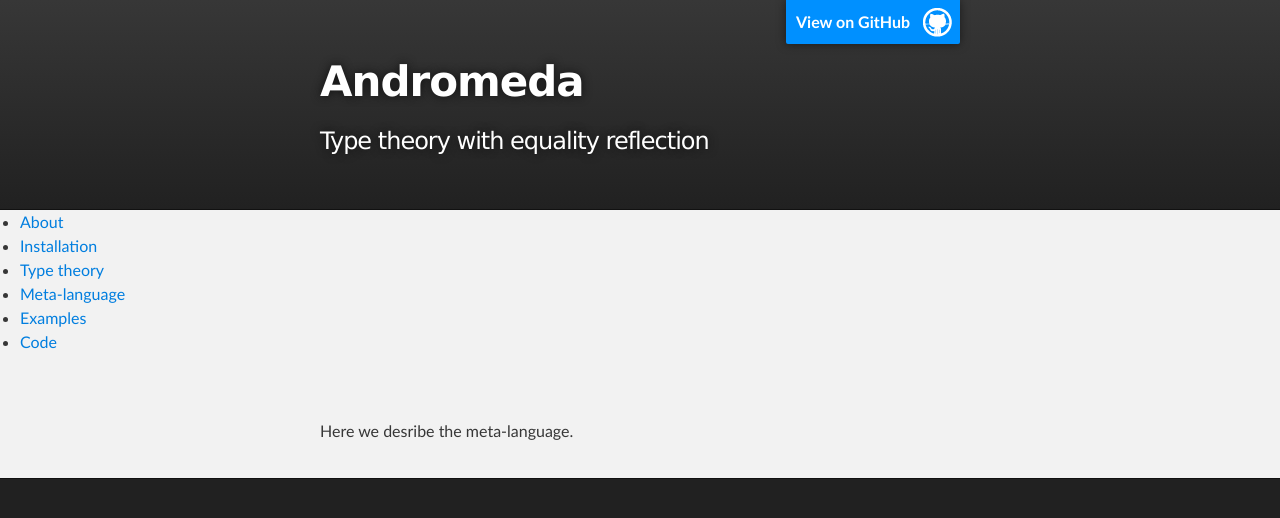
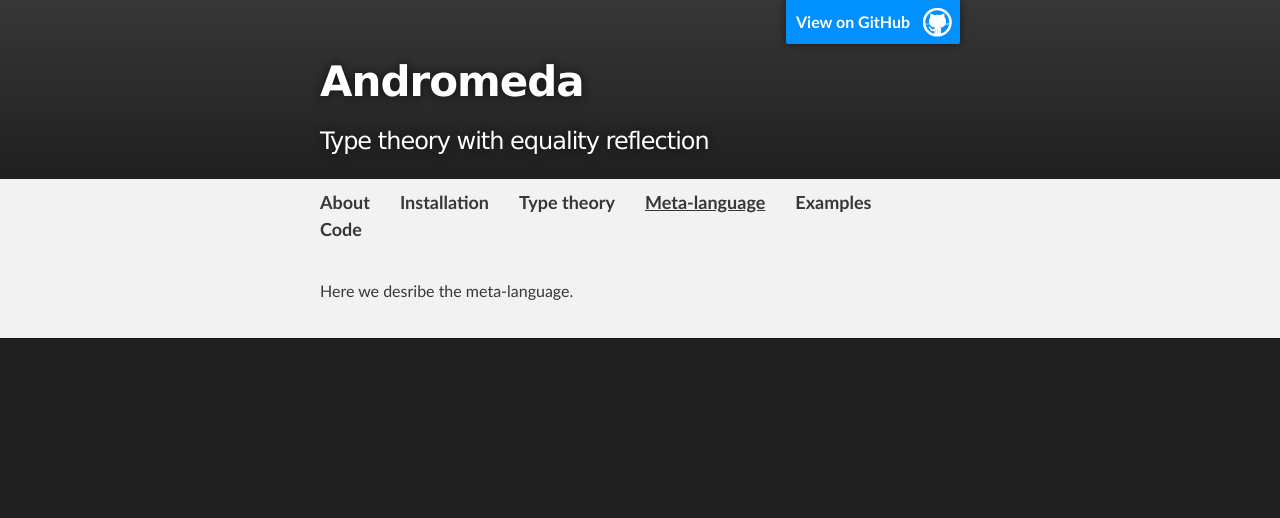
Before and after one commit to Andromedans/andromeda, a Jekyll site: the page built from meta-language.md, in a window 1280 px wide. Shown: the top 518 px of the page. Built offline with Jekyll 4.4.1, drawn with Linux system fonts in a browser that asks for light colours.

Commit message:
Push forgotten changes.

```diff
--- a/stylesheets/stylesheet.css
+++ b/stylesheets/stylesheet.css
@@ -1,5 +1,5 @@
 /*******************************************************************************
-Slate Theme for GitHub Pages
+Based on Slate Theme for GitHub Pages
 by Jason Costello, @jsncostello
 *******************************************************************************/
 
@@ -61,7 +61,7 @@ body {
 h1, h2, h3, h4, h5, h6 {
   margin: 10px 0;
   font-weight: 700;
-  color:#222222;
+  color: #222222;
   font-family: 'Lucida Grande', 'Calibri', Helvetica, Arial, sans-serif;
   letter-spacing: -1px;
 }
@@ -74,7 +74,6 @@ h1 {
 h2 {
   padding-bottom: 10px;
   font-size: 32px;
-  background: url('../images/bg_hr.png') repeat-x bottom;
 }
 
 h3 {
@@ -118,7 +117,7 @@ a {
   -ms-transition: text-shadow 0.5s ease;
 }
 
-a:hover, a:focus {text-decoration: underline;}
+a:hover, a:focus { text-decoration: underline; }
 
 footer a {
   color: #F2F2F2;
@@ -256,6 +255,43 @@ form {
   padding: 20px;
 }
 
+/* Navigation (written by an amateur) */
+
+nav {
+  background: #f2f2f2;
+  max-width: 640px;
+  margin: 0 auto;
+  padding: 10px 0px 40px 0px;
+}
+
+nav a {
+  display: block;
+  color: #373737;
+  font-size: 18px;
+  font-weight: bold;
+  text-align: left;
+  margin-right: 30px;
+e}
+
+nav a:hover {
+  color: #007edf;
+}
+
+nav a.active {
+  text-decoration: underline;
+}
+
+nav ul {
+  list-style-type: none;
+  padding: 0;
+  margin: 0;
+  width: 100%;
+}
+
+nav li {
+  float: left;
+}
+
 /*******************************************************************************
 Full-Width Styles
 *******************************************************************************/
@@ -296,7 +332,7 @@ Full-Width Styles
 }
 
 #header_wrap .inner {
-  padding: 50px 10px 30px 10px;
+  padding: 50px 10px 0px 10px;
 }
 
 #project_title {
@@ -315,53 +351,13 @@ Full-Width Styles
   text-shadow: #111 0px 0px 10px;
 }
 
-#downloads {
-  position: absolute;
-  width: 210px;
-  z-index: 10;
-  bottom: -40px;
-  right: 0;
-  height: 70px;
-  background: url('../images/icon_download.png') no-repeat 0% 90%;
-}
-
-.zip_download_link {
-  display: block;
-  float: right;
-  width: 90px;
-  height:70px;
-  text-indent: -5000px;
-  overflow: hidden;
-  background: url(../images/sprite_download.png) no-repeat bottom left;
-}
-
-.tar_download_link {
-  display: block;
-  float: right;
-  width: 90px;
-  height:70px;
-  text-indent: -5000px;
-  overflow: hidden;
-  background: url(../images/sprite_download.png) no-repeat bottom right;
-  margin-left: 10px;
-}
-
-.zip_download_link:hover {
-  background: url(../images/sprite_download.png) no-repeat top left;
-}
-
-.tar_download_link:hover {
-  background: url(../images/sprite_download.png) no-repeat top right;
-}
-
 #main_content_wrap {
   background: #f2f2f2;
-  border-top: 1px solid #111;
   border-bottom: 1px solid #111;
 }
 
 #main_content {
-  padding-top: 40px;
+    padding-top: 40px;
 }
 
 #footer_wrap {
```
Also changed, not shown: index.md (+9 -77 lines), 1 other file.
